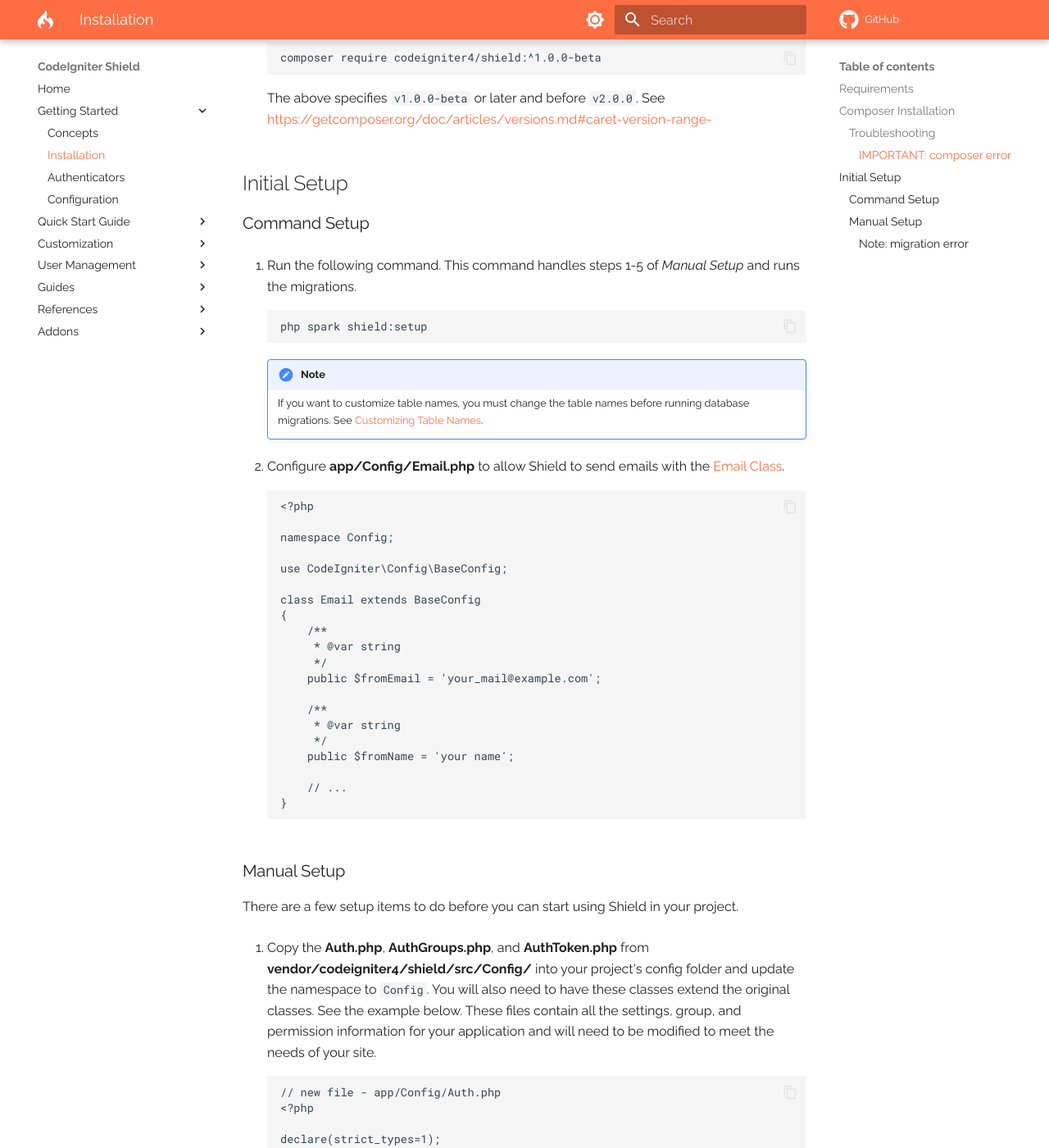
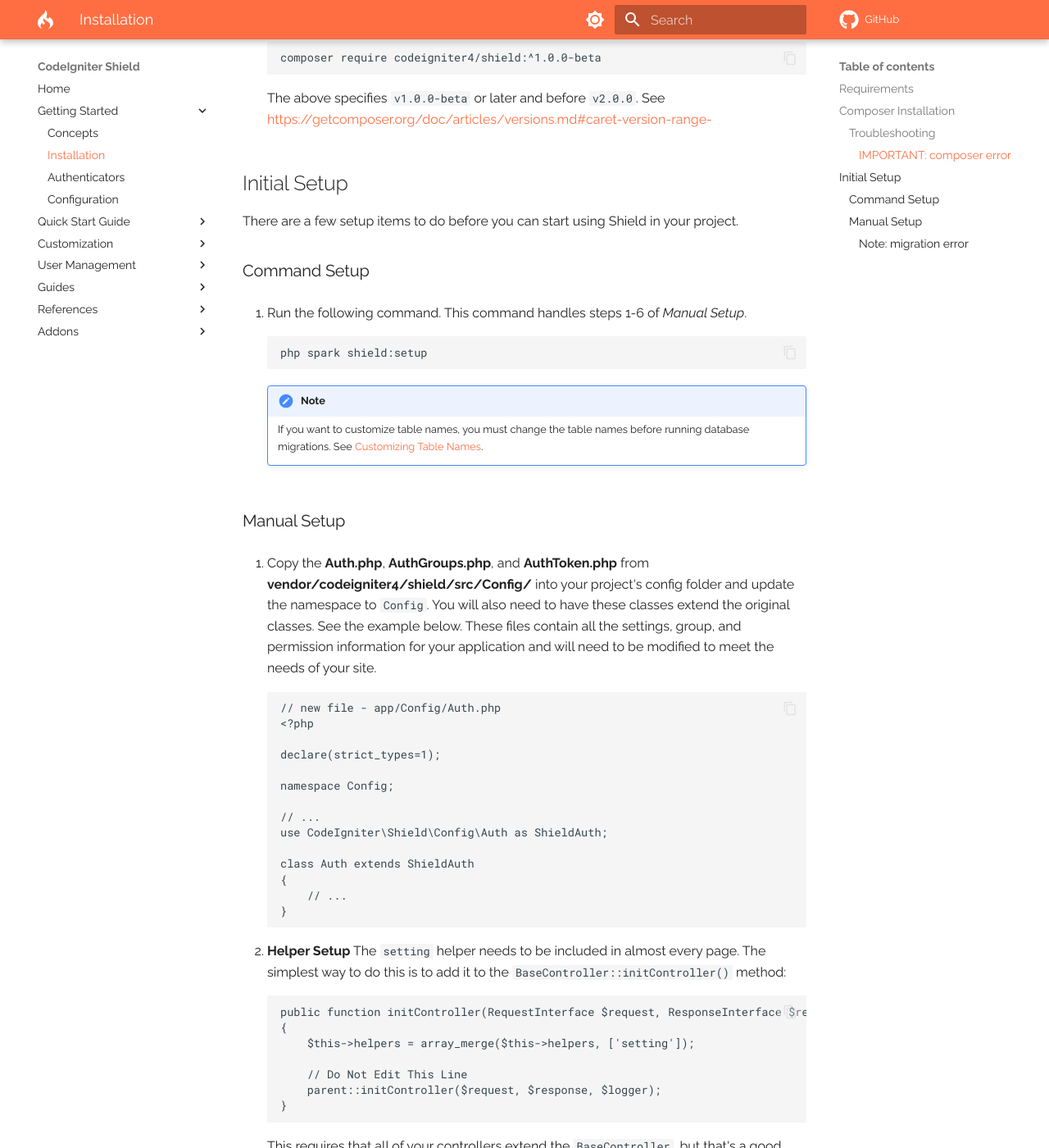
Before and after one commit to codeigniter4/shield, an MkDocs documentation site: the page built from docs/getting_started/install.md, in a window 1280 px wide and 1400 px high, scrolled down 1198 px. Shown: the whole window at 82% size. Built offline with MkDocs 1.6.1 and Material for MkDocs 9.7.7, drawn with Linux system fonts in a browser that asks for light colours; comment, search, counter and statistics services are not loaded; a style sheet for code colours, icons or effects is not loaded; some of the changed text lies outside the part shown.

Commit message:
docs: update docs

````diff
--- a/docs/getting_started/install.md
+++ b/docs/getting_started/install.md
@@ -54,9 +54,12 @@ Require it with an explicit version constraint allowing its desired stability.
 
 ## Initial Setup
 
+There are a few setup items to do before you can start using Shield in
+your project.
+
 ### Command Setup
 
-1. Run the following command. This command handles steps 1-5 of *Manual Setup* and runs the migrations.
+1. Run the following command. This command handles steps 1-6 of *Manual Setup*.
 
     ```console
     php spark shield:setup
@@ -67,35 +70,7 @@ Require it with an explicit version constraint allowing its desired stability.
         If you want to customize table names, you must change the table names before running database migrations.
         See [Customizing Table Names](../customization/table_names.md).
 
-2. Configure **app/Config/Email.php** to allow Shield to send emails with the [Email Class](https://codeigniter.com/user_guide/libraries/email.html).
-
-    ```php
-    <?php
-
-    namespace Config;
-
-    use CodeIgniter\Config\BaseConfig;
-
-    class Email extends BaseConfig
-    {
-        /**
-         * @var string
-         */
-        public $fromEmail = 'your_mail@example.com';
-
-        /**
-         * @var string
-         */
-        public $fromName = 'your name';
-
-        // ...
-    }
-    ```
-
 ### Manual Setup
-
-There are a few setup items to do before you can start using Shield in
-your project.
 
 1. Copy the **Auth.php**, **AuthGroups.php**, and **AuthToken.php** from **vendor/codeigniter4/shield/src/Config/** into your project's config folder and update the namespace to `Config`. You will also need to have these classes extend the original classes. See the example below. These files contain all the settings, group, and permission information for your application and will need to be modified to meet the needs of your site.
 
@@ -138,25 +113,7 @@ your project.
 
 4. **Security Setup** Set `Config\Security::$csrfProtection` to `'session'` for security reasons, if you use Session Authenticator.
 
-5. **Migration** Run the migrations.
-
-    !!! note
-
-        If you want to customize table names, you must change the table names before running database migrations.
-        See [Customizing Table Names](../customization/table_names.md).
-
-    ```console
-    php spark migrate --all
-    ```
-
-    #### Note: migration error
-
-    When you run `spark migrate --all`, if you get `Class "SQLite3" not found` error:
-
-    1. Remove sample migration files in **tests/_support/Database/Migrations/**
-    2. Or install `sqlite3` php extension
-
-6. Configure **app/Config/Email.php** to allow Shield to send emails.
+5. Configure **app/Config/Email.php** to allow Shield to send emails with the [Email Class](https://codeigniter.com/user_guide/libraries/email.html).
 
     ```php
     <?php
@@ -180,3 +137,21 @@ your project.
         // ...
     }
     ```
+
+6. **Migration** Run the migrations.
+
+    !!! note
+
+        If you want to customize table names, you must change the table names before running database migrations.
+        See [Customizing Table Names](../customization/table_names.md).
+
+    ```console
+    php spark migrate --all
+    ```
+
+    #### Note: migration error
+
+    When you run `spark migrate --all`, if you get `Class "SQLite3" not found` error:
+
+    1. Remove sample migration files in **tests/_support/Database/Migrations/**
+    2. Or install `sqlite3` php extension
````
